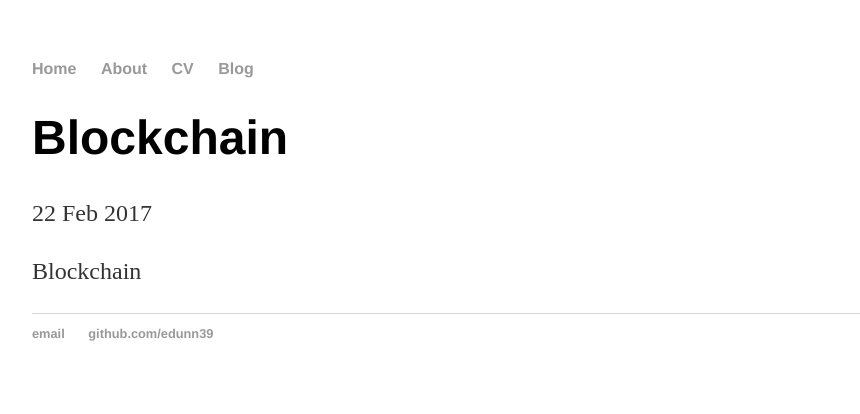
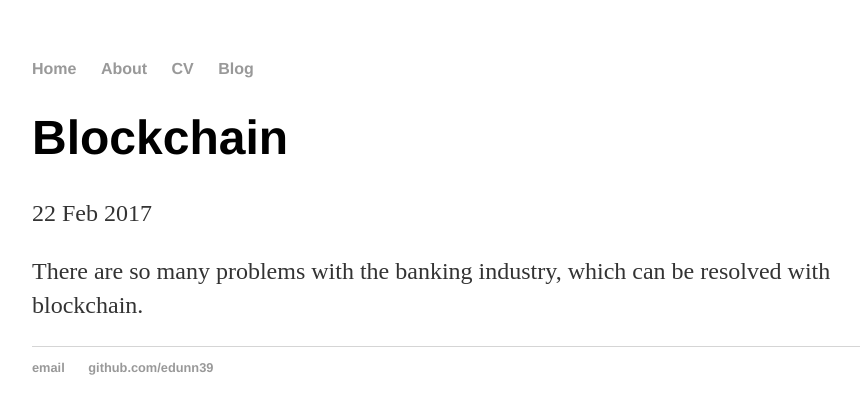
Before and after one commit to edunn39/edunn39.github.io, a Jekyll site: the page built from _posts/2017-02-22-blockchain.md, in a window 1280 px wide. Shown: the top 414 px of the page, without its empty margins (160-1020 px from the left). Built offline with Jekyll 4.4.1, drawn with Linux system fonts in a browser that asks for light colours.

Commit message:
Update 2017-02-22-blockchain.md

```diff
--- a/_posts/2017-02-22-blockchain.md
+++ b/_posts/2017-02-22-blockchain.md
@@ -4,4 +4,4 @@ title: "Blockchain"
 date: 2017-02-22
 ---
 
-Blockchain
+There are so many problems with the banking industry, which can be resolved with blockchain.
```
